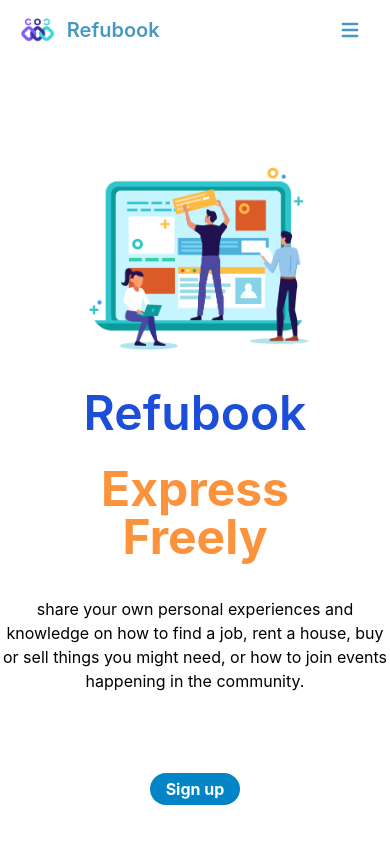
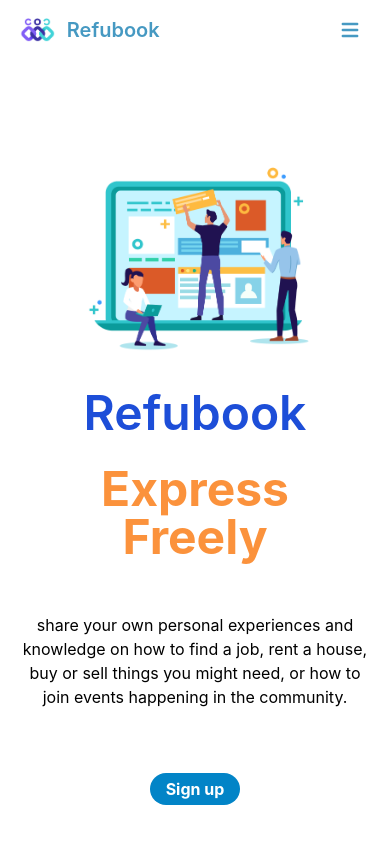
Before and after one commit to BaraaNazar/RefuBook, a React (Create React App) app: page / in a window 390 px wide. Shown: the top 844 px of the page. Built offline with nearby package versions, Linux system fonts and the light colour scheme; no server answers.

Commit message:
I did not change the content of the paragraphs but edit them as a debugging

```diff
--- a/src/Components/home/home/index.js
+++ b/src/Components/home/home/index.js
@@ -33,7 +33,7 @@ function HomeBody() {
               {t('home.hero.subtitle')}
             </p>
           </div>
-          <div className="w-96 h-24 ">
+          <div className="w-96 h-24 p-4 md:p-0">
           <p className="  text-center lg:text-left lg:w-3/5  mb-6  ">
           {t('home.hero.content')}
             </p>
```
